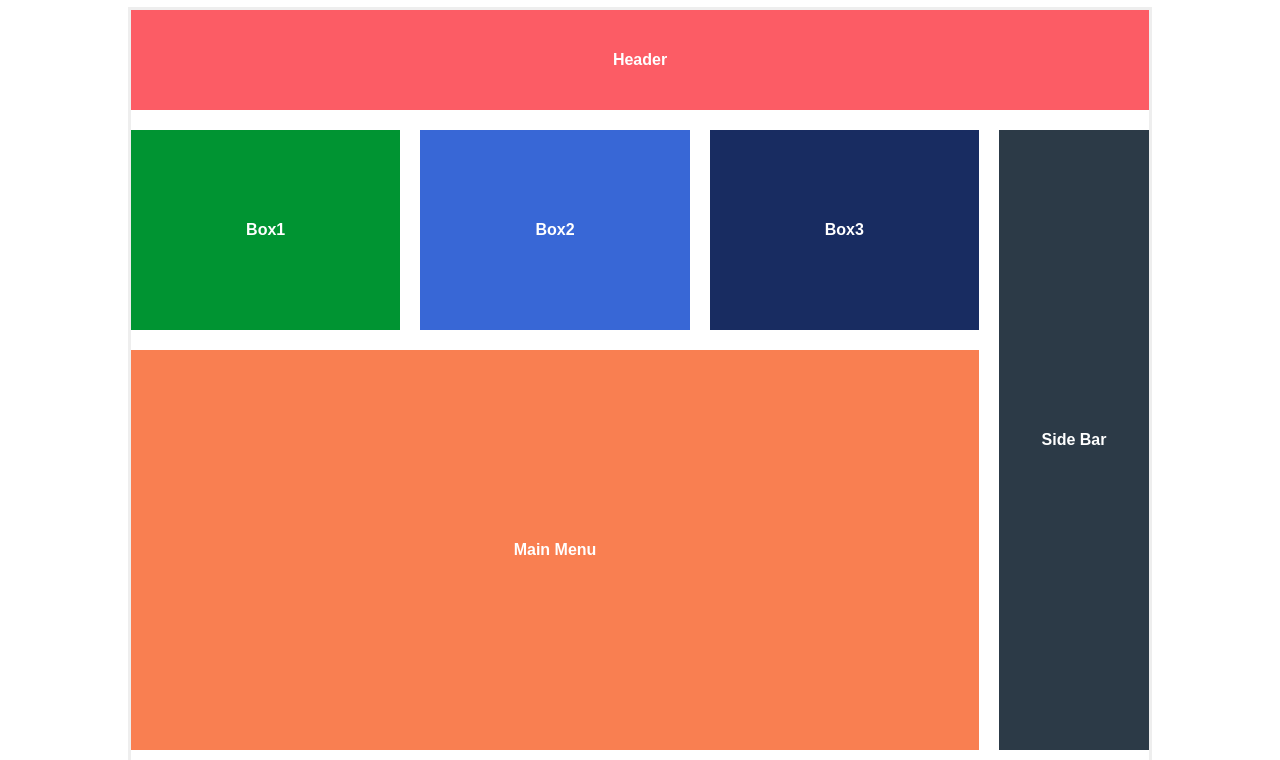
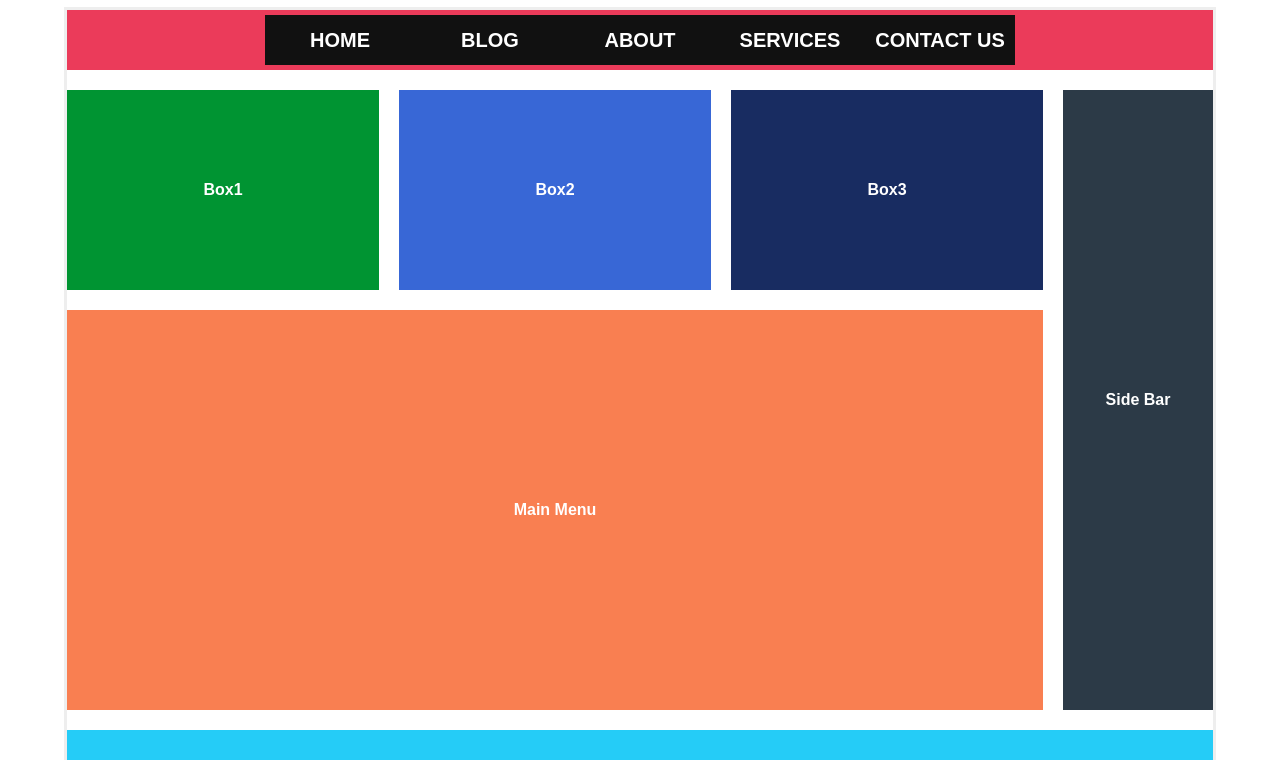
Before and after one commit to SHShazib/css-practice-09, a plain HTML site: page index.html in a window 1280 px wide. Shown: the part 40-800 px from the top of the page. Drawn offline with Linux system fonts and the light colour scheme.

Commit message:
Webpage layout & Calender made with Grid
Webpage layout & Calender made with Grid

```diff
--- a/index.html
+++ b/index.html
@@ -13,7 +13,27 @@
 
      <!-- ----Grid -01 -->
      <main>
-        <div class="Header">Header</div>
+        <div class="Header">
+            <div class="navbar">
+                <ul>
+                    <li><a href="#" target="_blank">Home</a></li>
+                    <li><a href="#" target="_blank">Blog</a></li>
+                    <li><a href="#" target="_blank">About</a></li>
+                    <li><a href="#" target="_blank">Services</a>
+                        <ul>
+                            <li>Web Design</li>
+                            <li>Web Development</li>
+                            <li>Graphics Design</li>
+                            <li>Data entry</li>
+                            <li>Social Worker</li>
+                        </ul>
+                    </li>
+                    <li><a href="#" target="_blank">Contact Us</a></li>
+                </ul>
+            </div>
+
+
+        </div>
         <div class="Box1">Box1</div>
         <div class="Box2">Box2</div>
         <div class="Box3">Box3</div>
--- a/style.css
+++ b/style.css
@@ -13,13 +13,13 @@ h1 {
 
 /* ----main part----- */
 main {
-    width: 80%;
+    width: 90%;
     margin: 10px auto;
     border: 3px solid #eee;
     color: #fff;
     font-weight: 700;
     display: grid;
-    grid-template-rows: 100px 200px 400px 100px;
+    grid-template-rows: 60px 200px 400px 100px;
     grid-template-columns: repeat(3, 1fr) 150px;
     grid-gap: 20px;
 }
@@ -27,17 +27,66 @@ main {
 main > div{
     display: flex;
     align-items: center;
-    justify-content: center;
+    justify-content: space-around;
+}
+/* ------Header Part---------- */
+.Header {
+    background-color: #eb3b5a;
+    grid-column: 1/-1;
+    display: flex;
+    padding: 0;
+}
+/* header navbar */
+.Header .navbar{
+    display: flex;
+}
+.Header .navbar ul{
+    list-style: none;
 }
 
-.Header {background-color: #fc5c65;
-       grid-column: 1/-1;
+/* navbar list */
+.Header .navbar ul li{
+    background-color: #111;
+    width: 150px;
+    height: 50px;
+    text-align: center;
+    border-collapse: collapse;
+    float: left;
+    color: #fff;
+    font-size: 20px;
+    font-weight: bold;
+    text-transform: uppercase;
+    line-height: 50px;
 }
+/* list items link */
+.Header .navbar ul li a {
+    text-decoration: none;
+    color: #fff;
+}
+.Header .navbar ul li:hover{
+    background-color: #eb3b5a;
+}
+.Header .navbar ul ul{
+    display: none;
+    z-index: 1;
+}
+.Header .navbar li:hover > ul{
+    display: block;
+}
+/* =====End Heading part ======== */
 
-
-.Box1 {background-color: #009432;}
-.Box2 {background-color: #3867d6;}
-.Box3 {background-color: #182C61;}
+.Box1 {
+    background-color: #009432;
+    z-index: -1;
+}
+.Box2 {
+    background-color: #3867d6;
+    z-index: -1;
+}
+.Box3 {
+    background-color: #182C61;
+    z-index: -1;
+}
 .Side-Bar {background-color: #2C3A47;
        grid-row: 2/4;
        grid-column: 4/5;
@@ -48,7 +97,7 @@ main > div{
 .Footer {background-color: #25CCF7;
        grid-column: 1/-1;
 }
-
+/* =========Section Part 02========= */
 #section2{
     margin: 0;
     padding: 0;
```
